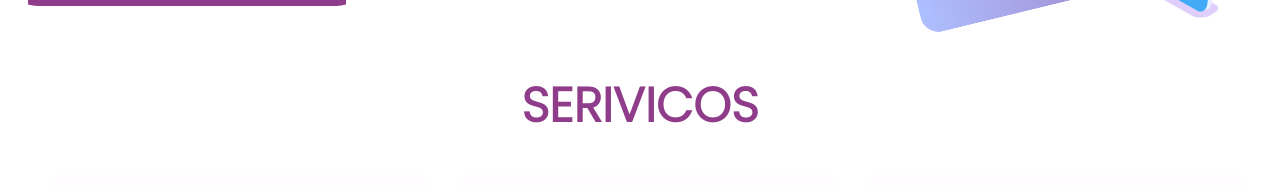
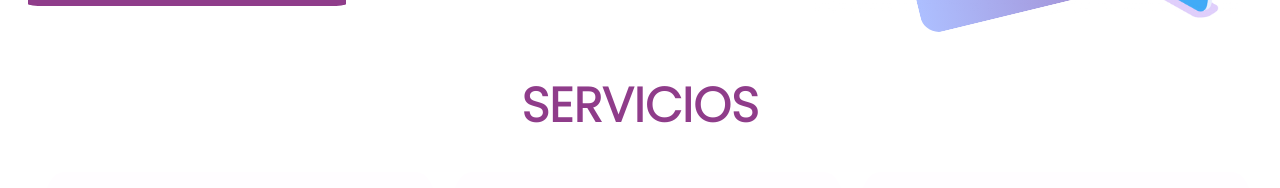
Before and after one commit to GhostXJD/VisionBi, a React (Vite) app in the folder client/: page / in a window 1280 px wide. Shown: the part 575-763 px from the top of the page. Built offline with nearby package versions, Linux system fonts and the light colour scheme.

Commit message:
Serivicos

```diff
--- a/client/src/pages/PresentacionPage.jsx
+++ b/client/src/pages/PresentacionPage.jsx
@@ -28,7 +28,7 @@ function PresentationPage() {
 
             </div>
             <div className="services">
-                <h3>SERIVICOS</h3>
+                <h3>SERVICIOS</h3>
                 <div className="index-info" >
                     <div className="box-services">
                         <img src={comparativas} alt="comparativas" className='services-img' />
```
